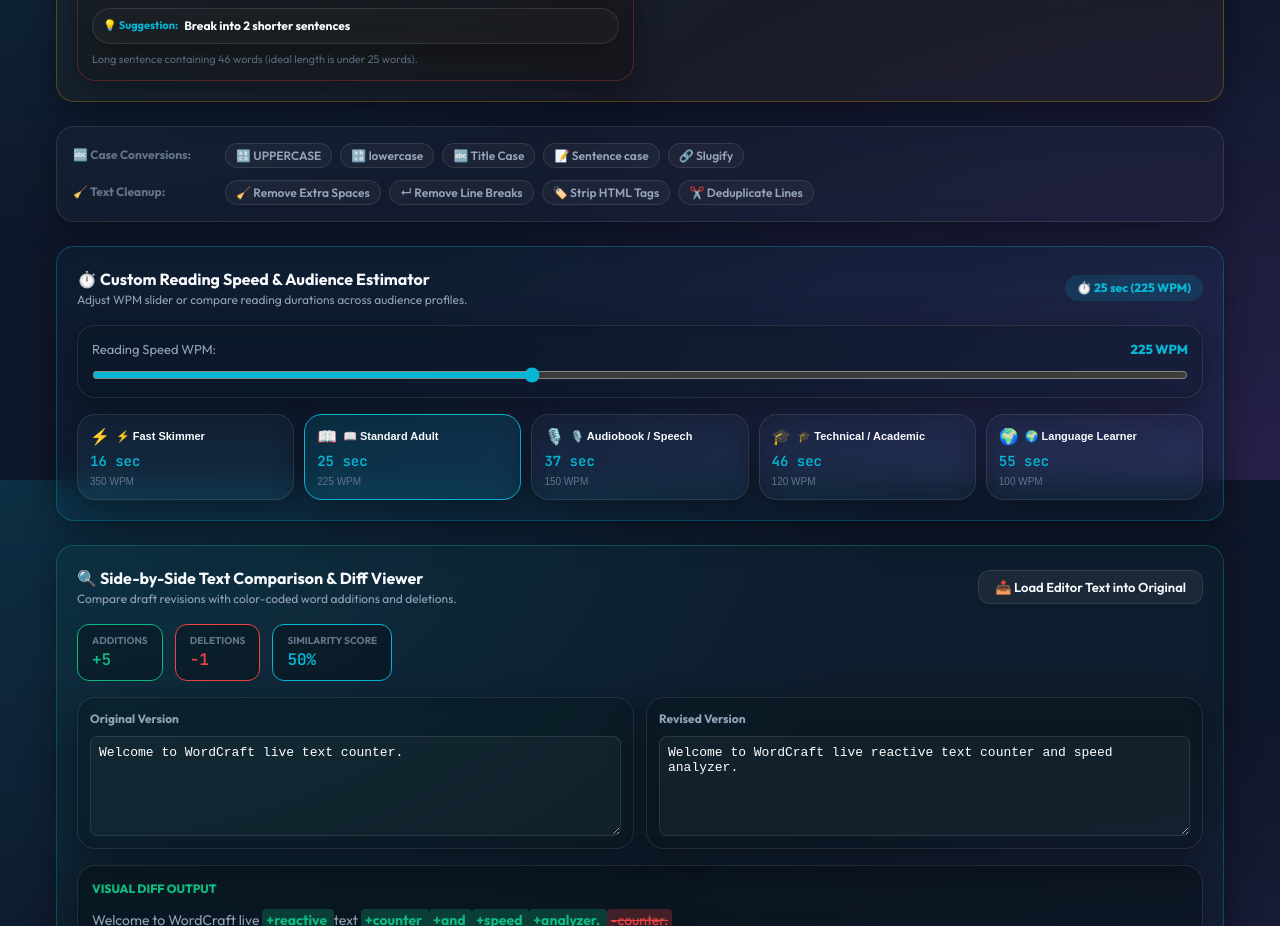
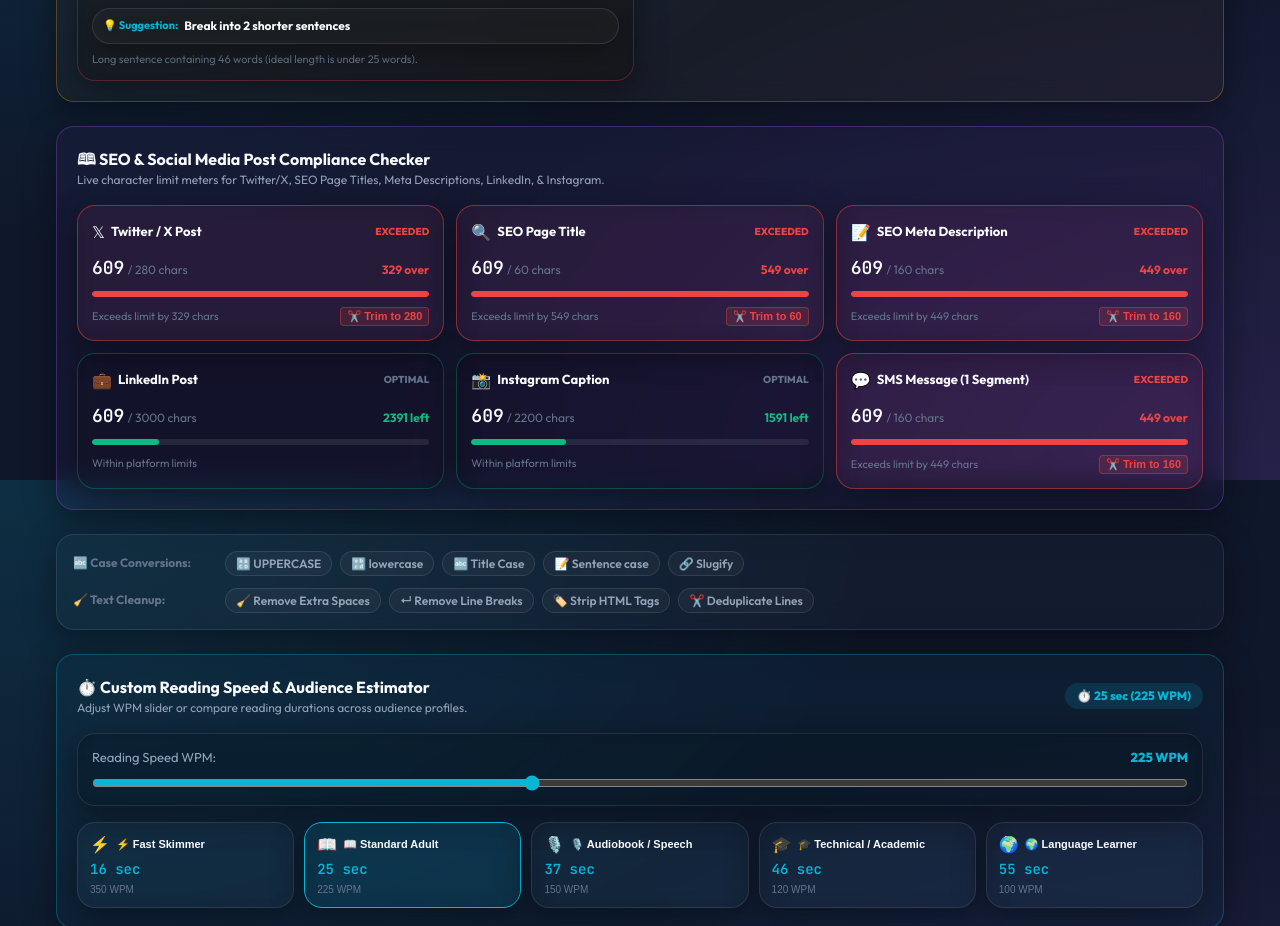
Before and after one commit to breakingthebot/word-counter-build42, a Svelte app: page / in a window 1280 px wide. Shown: the part 1120-2046 px from the top of the page. Built offline with nearby package versions, Linux system fonts and the light colour scheme.

Commit message:
Build 42 Iteration 8 - Add SEO & Social Media Post Compliance Checker

```diff
--- a/src/App.svelte
+++ b/src/App.svelte
@@ -9,6 +9,7 @@
   import WritingSprintTimer from './components/WritingSprintTimer.svelte';
   import TextEditor from './components/TextEditor.svelte';
   import WritingFlawScanner from './components/WritingFlawScanner.svelte';
+  import SocialComplianceChecker from './components/SocialComplianceChecker.svelte';
   import TextToolsBar from './components/TextToolsBar.svelte';
   import CustomSpeedEstimator from './components/CustomSpeedEstimator.svelte';
   import TextDiffViewer from './components/TextDiffViewer.svelte';
@@ -27,6 +28,8 @@
   <TextEditor />
 
   <WritingFlawScanner />
+
+  <SocialComplianceChecker />
 
   <TextToolsBar />
 
--- /dev/null
+++ b/src/components/SocialComplianceChecker.svelte
@@ -0,0 +1,200 @@
+<!-- src/components/SocialComplianceChecker.svelte -->
+<!-- SEO & Social Media Post Compliance Checker component. -->
+<!-- Connects to: src/services/socialComplianceService.ts, src/stores/textStore.ts -->
+<!-- Created: 2026-07-25 -->
+
+<script lang="ts">
+  import { text, updateText } from '../stores/textStore';
+  import { checkAllPlatforms, trimTextToLimit, type ComplianceResult } from '../services/socialComplianceService';
+
+  $: complianceList = checkAllPlatforms($text);
+
+  function handleTrimToLimit(limit: number) {
+    const trimmed = trimTextToLimit($text, limit);
+    updateText(trimmed);
+  }
+</script>
+
+<div class="compliance-container card">
+  <div class="comp-header">
+    <div>
+      <h4>🕮 SEO & Social Media Post Compliance Checker</h4>
+      <p class="subtitle">Live character limit meters for Twitter/X, SEO Page Titles, Meta Descriptions, LinkedIn, & Instagram.</p>
+    </div>
+  </div>
+
+  <!-- Platform Cards Grid -->
+  <div class="platform-grid">
+    {#each complianceList as c}
+      <div
+        class="platform-card card"
+        class:optimal={c.status === 'optimal'}
+        class:warning={c.status === 'warning'}
+        class:exceeded={c.status === 'exceeded'}
+      >
+        <div class="p-head">
+          <div class="title-box">
+            <span class="p-icon">{c.rule.icon}</span>
+            <strong class="p-name">{c.rule.name}</strong>
+          </div>
+
+          <span class="status-tag" class:exceeded={c.status === 'exceeded'}>
+            {c.status}
+          </span>
+        </div>
+
+        <div class="count-row">
+          <div class="count-val">
+            <strong class="curr">{c.charCount}</strong>
+            <span class="max">/ {c.limit} chars</span>
+          </div>
+
+          <span class="rem-val" class:neg={c.remainingChars < 0}>
+            {c.remainingChars >= 0 ? `${c.remainingChars} left` : `${Math.abs(c.remainingChars)} over`}
+          </span>
+        </div>
+
+        <!-- Progress Bar -->
+        <div class="progress-bg">
+          <div
+            class="progress-fill"
+            class:optimal={c.status === 'optimal'}
+            class:warning={c.status === 'warning'}
+            class:exceeded={c.status === 'exceeded'}
+            style="width: {c.percentUsed}%;"
+          ></div>
+        </div>
+
+        <div class="card-foot">
+          <span class="msg">{c.message}</span>
+          {#if c.status === 'exceeded'}
+            <button
+              type="button"
+              on:click={() => handleTrimToLimit(c.limit)}
+              class="trim-btn"
+            >
+              ✂️ Trim to {c.limit}
+            </button>
+          {/if}
+        </div>
+      </div>
+    {/each}
+  </div>
+</div>
+
+<style>
+  .compliance-container {
+    padding: 20px;
+    display: flex;
+    flex-direction: column;
+    gap: 16px;
+    background: rgba(168, 85, 247, 0.04);
+    border-color: rgba(168, 85, 247, 0.3);
+  }
+
+  .comp-header h4 { font-size: 16px; color: var(--text-primary); }
+  .subtitle { font-size: 12px; color: var(--text-secondary); }
+
+  .platform-grid {
+    display: grid;
+    grid-template-columns: 1fr;
+    gap: 12px;
+
+    @media (min-width: 600px) {
+      grid-template-columns: repeat(2, 1fr);
+    }
+
+    @media (min-width: 900px) {
+      grid-template-columns: repeat(3, 1fr);
+    }
+  }
+
+  .platform-card {
+    padding: 14px;
+    background: rgba(0, 0, 0, 0.25);
+    display: flex;
+    flex-direction: column;
+    gap: 10px;
+  }
+
+  .platform-card.optimal { border-color: rgba(16, 185, 129, 0.3); }
+  .platform-card.warning { border-color: rgba(245, 158, 11, 0.3); }
+  .platform-card.exceeded { border-color: rgba(239, 68, 68, 0.5); background: rgba(239, 68, 68, 0.05); }
+
+  .p-head {
+    display: flex;
+    justify-content: space-between;
+    align-items: center;
+  }
+
+  .title-box {
+    display: flex;
+    align-items: center;
+    gap: 6px;
+  }
+
+  .p-icon { font-size: 16px; }
+  .p-name { font-size: 13px; color: var(--text-primary); }
+
+  .status-tag {
+    font-size: 10px;
+    text-transform: uppercase;
+    font-weight: 800;
+    color: var(--text-muted);
+  }
+
+  .status-tag.exceeded { color: #ef4444; }
+
+  .count-row {
+    display: flex;
+    justify-content: space-between;
+    align-items: baseline;
+  }
+
+  .curr { font-size: 18px; font-weight: 800; color: var(--text-primary); font-family: var(--font-mono); }
+  .max { font-size: 12px; color: var(--text-muted); }
+  .rem-val { font-size: 12px; font-weight: 700; color: var(--accent-emerald); }
+  .rem-val.neg { color: #ef4444; }
+
+  .progress-bg {
+    height: 6px;
+    background: rgba(255, 255, 255, 0.08);
+    border-radius: 3px;
+    overflow: hidden;
+  }
+
+  .progress-fill {
+    height: 100%;
+    border-radius: 3px;
+    transition: width 0.3s ease;
+  }
+
+  .progress-fill.optimal { background: var(--accent-emerald); }
+  .progress-fill.warning { background: var(--accent-amber); }
+  .progress-fill.exceeded { background: #ef4444; }
+
+  .card-foot {
+    display: flex;
+    justify-content: space-between;
+    align-items: center;
+    font-size: 11px;
+  }
+
+  .msg { color: var(--text-muted); }
+
+  .trim-btn {
+    background: rgba(239, 68, 68, 0.15);
+    border: 1px solid rgba(239, 68, 68, 0.4);
+    color: #ef4444;
+    padding: 2px 6px;
+    border-radius: 4px;
+    font-size: 11px;
+    font-weight: 700;
+    cursor: pointer;
+  }
+
+  .trim-btn:hover {
+    background: #ef4444;
+    color: #fff;
+  }
+</style>
--- /dev/null
+++ b/src/services/socialComplianceService.ts
@@ -0,0 +1,72 @@
+// src/services/socialComplianceService.ts
+// SEO & Social Media Post Compliance Checker service for Build 42.
+// Connects to: src/components/SocialComplianceChecker.svelte, src/App.svelte
+// Created: 2026-07-25
+
+export interface PlatformRule {
+  id: string;
+  name: string;
+  icon: string;
+  limit: number;
+  minRecommended: number;
+  maxRecommended: number;
+  description: string;
+}
+
+export const PLATFORM_RULES: PlatformRule[] = [
+  { id: 'twitter', name: 'Twitter / X Post', icon: '𝕏', limit: 280, minRecommended: 50, maxRecommended: 270, description: 'Single post character limit on X.' },
+  { id: 'seo_title', name: 'SEO Page Title', icon: '🔍', limit: 60, minRecommended: 30, maxRecommended: 60, description: 'Google search result headline snippet limit.' },
+  { id: 'seo_meta', name: 'SEO Meta Description', icon: '📝', limit: 160, minRecommended: 120, maxRecommended: 155, description: 'Search result summary snippet below title.' },
+  { id: 'linkedin', name: 'LinkedIn Post', icon: '💼', limit: 3000, minRecommended: 150, maxRecommended: 1300, description: 'Optimal post length before "see more" fold.' },
+  { id: 'instagram', name: 'Instagram Caption', icon: '📸', limit: 2200, minRecommended: 100, maxRecommended: 1000, description: 'Caption limit on Instagram posts.' },
+  { id: 'sms', name: 'SMS Message (1 Segment)', icon: '💬', limit: 160, minRecommended: 10, maxRecommended: 160, description: 'Single standard cellular SMS segment.' }
+];
+
+export interface ComplianceResult {
+  rule: PlatformRule;
+  charCount: number;
+  limit: number;
+  remainingChars: number;
+  percentUsed: number;
+  status: 'optimal' | 'warning' | 'exceeded';
+  message: string;
+}
+
+export function evaluatePlatformCompliance(text: string, rule: PlatformRule): ComplianceResult {
+  const charCount = text.length;
+  const remainingChars = rule.limit - charCount;
+  const percentUsed = Math.min(100, Math.round((charCount / rule.limit) * 100));
+
+  let status: 'optimal' | 'warning' | 'exceeded' = 'optimal';
+  let message = 'Within platform limits';
+
+  if (charCount > rule.limit) {
+    status = 'exceeded';
+    message = `Exceeds limit by ${Math.abs(remainingChars)} chars`;
+  } else if (charCount >= rule.maxRecommended) {
+    status = 'warning';
+    message = 'Approaching character limit';
+  } else if (charCount < rule.minRecommended && charCount > 0) {
+    status = 'warning';
+    message = 'Below recommended minimum length';
+  }
+
+  return {
+    rule,
+    charCount,
+    limit: rule.limit,
+    remainingChars,
+    percentUsed,
+    status,
+    message
+  };
+}
+
+export function checkAllPlatforms(text: string): ComplianceResult[] {
+  return PLATFORM_RULES.map(rule => evaluatePlatformCompliance(text, rule));
+}
+
+export function trimTextToLimit(text: string, limit: number): string {
+  if (text.length <= limit) return text;
+  return text.slice(0, limit);
+}
```
Also changed, not shown: 2 other files (tests, documents, lock files or other folders).
